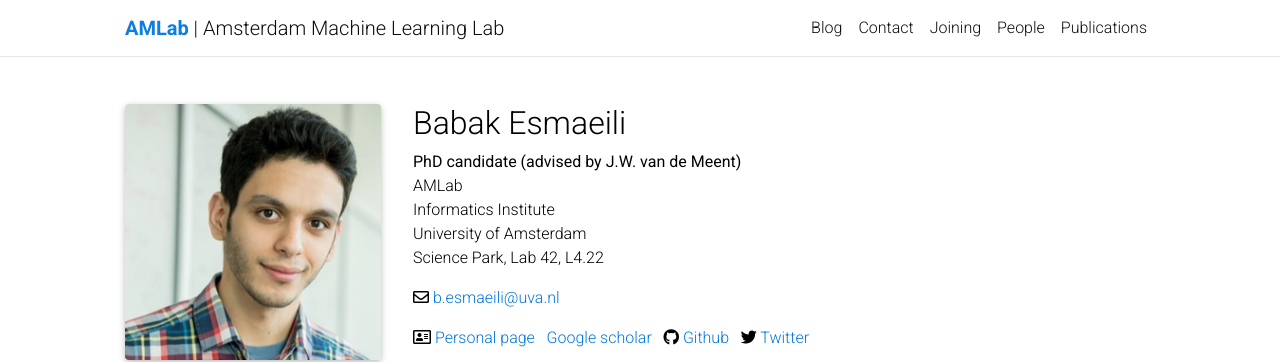
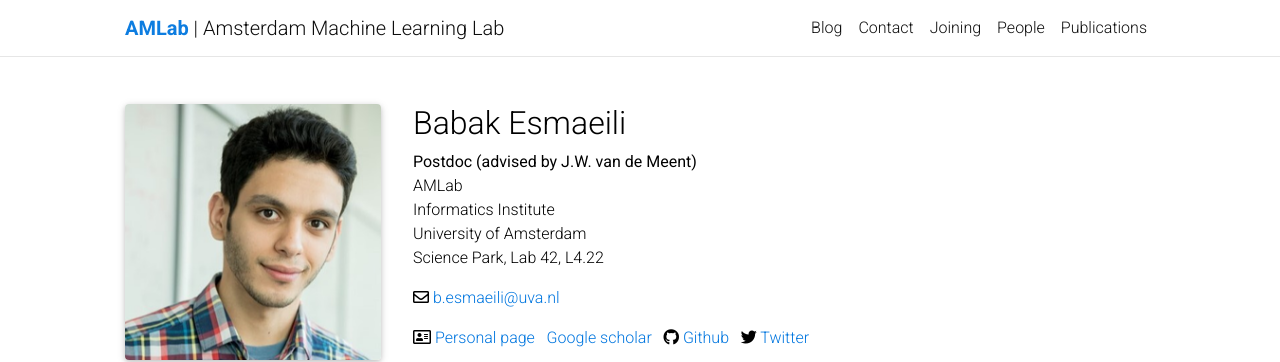
Before and after one commit to AMLab-Amsterdam/AMLab-Amsterdam.github.io, a Jekyll site: the page built from _people/BabakEsmaeili.md, in a window 1280 px wide. Shown: the top 362 px of the page. Built offline with Jekyll 4.4.1, drawn with Linux system fonts in a browser that asks for light colours; comment, search, counter and statistics services are not loaded; a style sheet for code colours, icons or effects is not loaded.

Commit message:
update role

```diff
--- a/_people/BabakEsmaeili.md
+++ b/_people/BabakEsmaeili.md
@@ -2,7 +2,7 @@
 layout: person-page
 first_name: Babak
 last_name: Esmaeili
-role: PhD candidate
+role: Postdoc
 email: b.esmaeili@uva.nl
 office: Science Park, Lab 42, L4.22
 lab: AMLab
```
